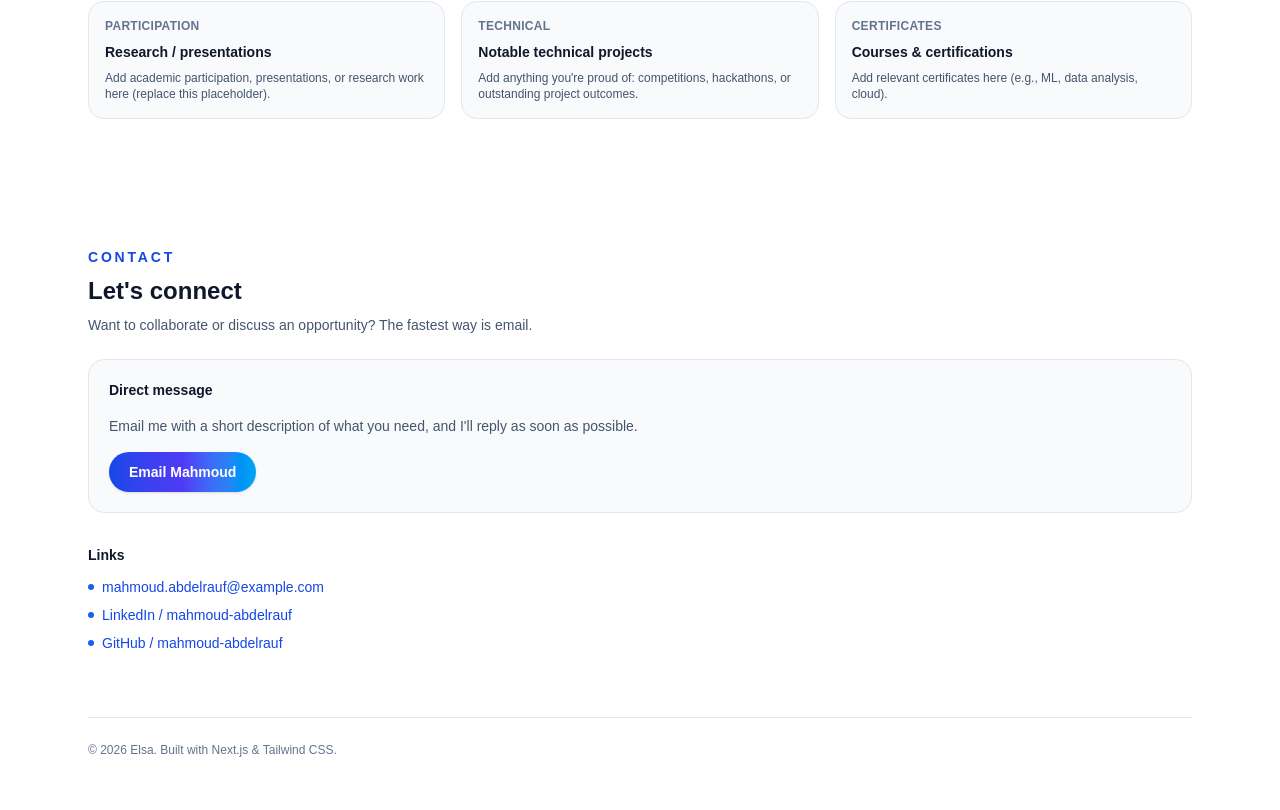
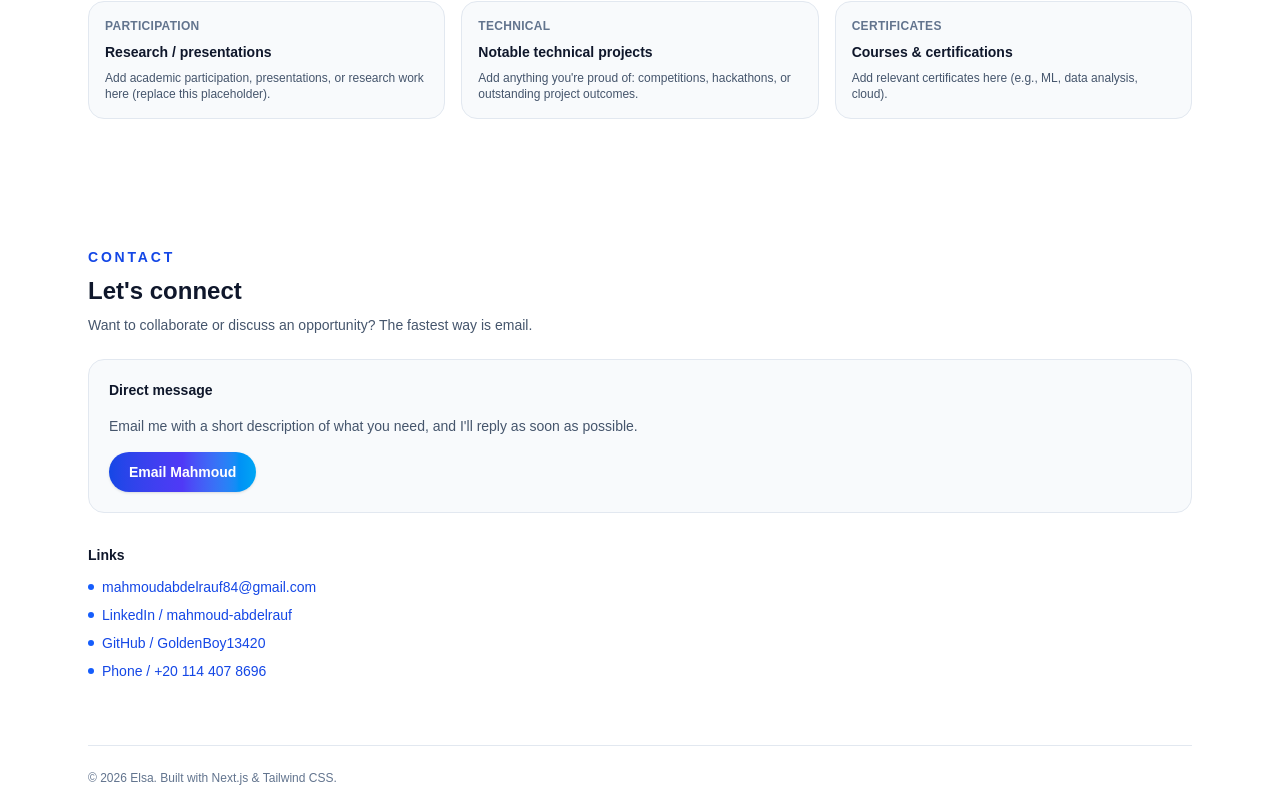
Before and after one commit to GoldenBoy13420/portfolio, a Next.js app: page / in a window 1280 px wide. Shown: the part 2813-3623 px from the top of the page. Before the commit the page ends 3595 px from the top, so only its background shows below. Built offline with nearby package versions, Linux system fonts and the light colour scheme.

Commit message:
chore: update contact details with Mahmoud's real info

```diff
--- a/src/app/page.tsx
+++ b/src/app/page.tsx
@@ -421,7 +421,7 @@ export default function HomePage() {
               </p>
               <div className="flex flex-wrap gap-3">
                 <a
-                  href="mailto:mahmoud.abdelrauf@example.com"
+                  href="mailto:mahmoudabdelrauf84@gmail.com"
                   className="inline-flex items-center justify-center rounded-full bg-gradient-to-r from-blue-700 via-indigo-600 to-sky-500 px-5 py-2.5 text-sm font-semibold text-white shadow-sm transition hover:brightness-110"
                 >
                   Email Mahmoud
@@ -434,11 +434,11 @@ export default function HomePage() {
               <ul className="space-y-2 text-sm">
                 <li>
                   <Link
-                    href="mailto:mahmoud.abdelrauf@example.com"
+                    href="mailto:mahmoudabdelrauf84@gmail.com"
                     className="flex items-center gap-2 text-blue-700 underline-offset-4 hover:underline"
                   >
                     <span className="h-1.5 w-1.5 rounded-full bg-blue-600" />
-                    <span>mahmoud.abdelrauf@example.com</span>
+                    <span>mahmoudabdelrauf84@gmail.com</span>
                   </Link>
                 </li>
                 <li>
@@ -452,11 +452,20 @@ export default function HomePage() {
                 </li>
                 <li>
                   <Link
-                    href="https://github.com/mahmoud-abdelrauf"
+                    href="https://github.com/GoldenBoy13420"
                     className="flex items-center gap-2 text-blue-700 underline-offset-4 hover:underline"
                   >
                     <span className="h-1.5 w-1.5 rounded-full bg-blue-600" />
-                    <span>GitHub / mahmoud-abdelrauf</span>
+                    <span>GitHub / GoldenBoy13420</span>
+                  </Link>
+                </li>
+                <li>
+                  <Link
+                    href="tel:+201144078696"
+                    className="flex items-center gap-2 text-blue-700 underline-offset-4 hover:underline"
+                  >
+                    <span className="h-1.5 w-1.5 rounded-full bg-blue-600" />
+                    <span>Phone / +20 114 407 8696</span>
                   </Link>
                 </li>
               </ul>
```
